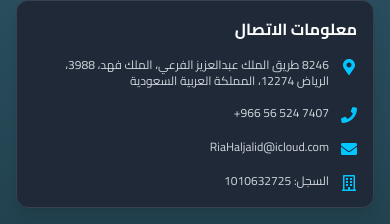
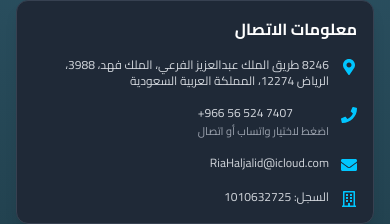
Before and after one commit to nawafonti123/riah-aljalid-clean, a Next.js app in the folder frontend/: page / in a window 390 px wide. Shown: the part 6775-6999 px from the top of the page. Built offline with nearby package versions, Linux system fonts and the light colour scheme; no server answers.

Commit message:
Add call method picker (WhatsApp or phone) in Contact section

```diff
--- a/frontend/components/sections/ContactSection.tsx
+++ b/frontend/components/sections/ContactSection.tsx
@@ -3,7 +3,7 @@
 import { useEffect, useRef, useState } from 'react';
 import { motion, useInView } from 'framer-motion';
 import Tilt from 'react-parallax-tilt';
-import { FaMapMarkerAlt, FaPhone, FaEnvelope, FaRegBuilding } from 'react-icons/fa';
+import { FaMapMarkerAlt, FaPhone, FaEnvelope, FaRegBuilding, FaWhatsapp, FaTimes } from 'react-icons/fa';
 import { publicApi, contactApi } from '@/lib/api';
 import { toast } from 'react-hot-toast';
 
@@ -32,6 +32,9 @@ export default function ContactSection() {
   const [form, setForm] = useState({ name: '', email: '', message: '' });
   const [sending, setSending] = useState(false);
 
+  // ✅ نافذة اختيار الاتصال
+  const [callOpen, setCallOpen] = useState(false);
+
   useEffect(() => {
     publicApi
       .getSettings()
@@ -47,6 +50,15 @@ export default function ContactSection() {
         }));
       })
       .catch(() => {});
+  }, []);
+
+  // ESC يغلق النافذة
+  useEffect(() => {
+    const onKey = (e: KeyboardEvent) => {
+      if (e.key === 'Escape') setCallOpen(false);
+    };
+    window.addEventListener('keydown', onKey);
+    return () => window.removeEventListener('keydown', onKey);
   }, []);
 
   const onSubmit = async (e: React.FormEvent) => {
@@ -68,15 +80,42 @@ export default function ContactSection() {
     }
   };
 
-  const waNumber = (settings.phone || '').replace(/[^\d]/g, '');
-  const waLink = waNumber ? `https://wa.me/${waNumber}` : '#';
+  const rawPhone = (settings.phone || '').trim();
+  const digitsPhone = rawPhone.replace(/[^\d]/g, '');
+
+  // ✅ واتساب
+  const waLink = digitsPhone ? `https://wa.me/${digitsPhone}` : '#';
+
+  // ✅ اتصال عادي (يفتح تطبيق الهاتف)
+  // ملاحظة: بعض الأجهزة تحتاج رقم بصيغة +966... لذلك نستخدم digits + "+"
+  const telLink = digitsPhone ? `tel:+${digitsPhone}` : '#';
+
   const emailLink = settings.email ? `mailto:${settings.email}` : '#';
+
+  const openCallPicker = (e: React.MouseEvent) => {
+    e.preventDefault();
+    if (!digitsPhone) {
+      toast.error('رقم الهاتف غير متوفر');
+      return;
+    }
+    setCallOpen(true);
+  };
+
+  const goWhatsApp = () => {
+    setCallOpen(false);
+    window.open(waLink, '_blank', 'noopener,noreferrer');
+  };
+
+  const goTel = () => {
+    setCallOpen(false);
+    window.location.href = telLink;
+  };
 
   return (
     <section
       id="contact"
       ref={ref}
-      className="py-12 sm:py-16 md:py-20 bg-gradient-to-b from-gray-50 to-white dark:from-[#2C5364] dark:to-[#0F2027] transition-colors duration-300"
+      className="py-12 sm:py-16 md:py-20 bg-gradient-to-b from-gray-50 to-white dark:from-[#2C5364] dark:to-[#0F2027] transition-colors duration-300 overflow-x-clip"
     >
       <div className="container mx-auto px-4">
         <motion.div
@@ -118,16 +157,19 @@ export default function ContactSection() {
                     </span>
                   </div>
 
+                  {/* ✅ رقم الهاتف - يفتح نافذة اختيار */}
                   <div className="flex items-start gap-3">
                     <FaPhone className="w-4 h-4 sm:w-5 sm:h-5 text-[#01AEBE] dark:text-[#00c6ff] mt-0.5 flex-shrink-0" />
-                    <a
-                      href={waLink}
-                      target="_blank"
-                      rel="noreferrer"
-                      className="text-xs sm:text-sm md:text-base text-gray-600 dark:text-gray-300 hover:text-[#01AEBE] dark:hover:text-[#00c6ff] transition"
+                    <button
+                      type="button"
+                      onClick={openCallPicker}
+                      className="text-left text-xs sm:text-sm md:text-base text-gray-600 dark:text-gray-300 hover:text-[#01AEBE] dark:hover:text-[#00c6ff] transition"
                     >
                       <span dir="ltr">{settings.phone}</span>
-                    </a>
+                      <span className="block text-[11px] sm:text-xs text-gray-400 dark:text-gray-400 mt-0.5">
+                        اضغط لاختيار واتساب أو اتصال
+                      </span>
+                    </button>
                   </div>
 
                   <div className="flex items-start gap-3">
@@ -222,6 +264,71 @@ export default function ContactSection() {
           </motion.div>
         </div>
       </div>
+
+      {/* ✅ نافذة اختيار طريقة الاتصال */}
+      {callOpen && (
+        <div
+          className="fixed inset-0 z-[9999] bg-black/60 backdrop-blur-sm flex items-center justify-center p-4"
+          onMouseDown={() => setCallOpen(false)}
+        >
+          <div
+            className="w-full max-w-md rounded-2xl bg-white/95 dark:bg-gray-900/95 border border-gray-200/60 dark:border-white/10 shadow-2xl overflow-hidden"
+            onMouseDown={(e) => e.stopPropagation()}
+          >
+            <div className="flex items-center justify-between px-4 py-3 border-b border-gray-200/60 dark:border-white/10">
+              <div className="font-bold text-gray-900 dark:text-white text-sm sm:text-base">اختر طريقة الاتصال</div>
+              <button
+                type="button"
+                onClick={() => setCallOpen(false)}
+                className="w-10 h-10 rounded-xl bg-black/10 dark:bg-white/10 hover:bg-black/20 dark:hover:bg-white/20 flex items-center justify-center transition"
+                aria-label="إغلاق"
+              >
+                <FaTimes />
+              </button>
+            </div>
+
+            <div className="p-4 space-y-3">
+              <div className="text-xs sm:text-sm text-gray-600 dark:text-gray-300">
+                الرقم: <span dir="ltr" className="font-semibold">{rawPhone || `+${digitsPhone}`}</span>
+              </div>
+
+              <button
+                type="button"
+                onClick={goWhatsApp}
+                className="w-full flex items-center justify-between gap-3 px-4 py-3 rounded-xl bg-[#25D366]/10 hover:bg-[#25D366]/20 text-gray-900 dark:text-white border border-[#25D366]/20 transition"
+              >
+                <div className="flex items-center gap-3">
+                  <div className="w-10 h-10 rounded-xl bg-[#25D366] text-white flex items-center justify-center">
+                    <FaWhatsapp />
+                  </div>
+                  <div className="text-left">
+                    <div className="font-bold text-sm">واتساب</div>
+                    <div className="text-xs text-gray-600 dark:text-gray-300">فتح محادثة مباشرة</div>
+                  </div>
+                </div>
+                <span className="text-xs opacity-70">فتح</span>
+              </button>
+
+              <button
+                type="button"
+                onClick={goTel}
+                className="w-full flex items-center justify-between gap-3 px-4 py-3 rounded-xl bg-[#01AEBE]/10 hover:bg-[#01AEBE]/20 text-gray-900 dark:text-white border border-[#01AEBE]/20 transition"
+              >
+                <div className="flex items-center gap-3">
+                  <div className="w-10 h-10 rounded-xl bg-[#01AEBE] text-white flex items-center justify-center">
+                    <FaPhone />
+                  </div>
+                  <div className="text-left">
+                    <div className="font-bold text-sm">اتصال عادي</div>
+                    <div className="text-xs text-gray-600 dark:text-gray-300">فتح تطبيق الهاتف</div>
+                  </div>
+                </div>
+                <span className="text-xs opacity-70">اتصال</span>
+              </button>
+            </div>
+          </div>
+        </div>
+      )}
     </section>
   );
 }
```
